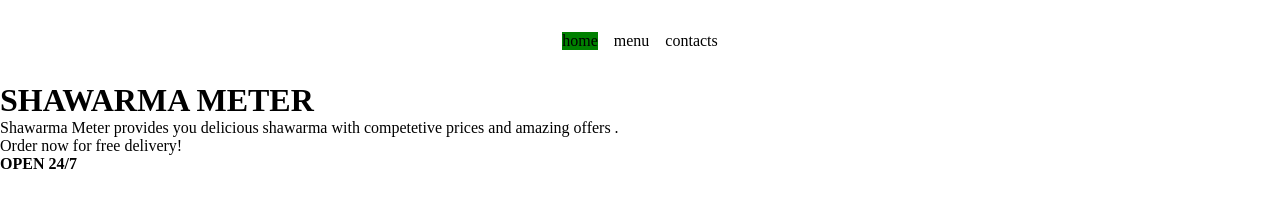
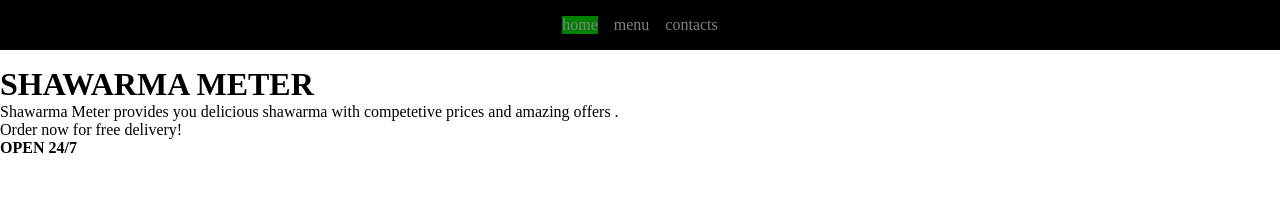
Before and after one commit to emShalaby/resturant_page, a website built with webpack: page dist/index.html in a window 1280 px wide. Built offline with Linux system fonts and the light colour scheme.

Commit message:
more styling to labels container

```diff
--- a/src/style.css
+++ b/src/style.css
@@ -8,7 +8,9 @@
     display: flex;
     justify-content: center;
     padding: 1em;
-    margin: 1em;
+    margin-bottom: 1em;
     gap: 1em;
+    background-color: black;
+    color: gray;
 
 }
```
Also changed, not shown: dist/main.js.
